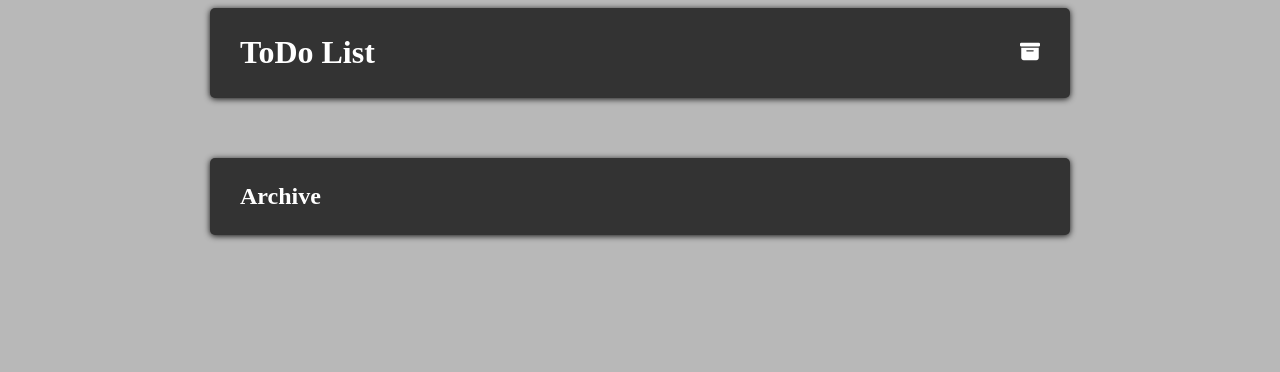
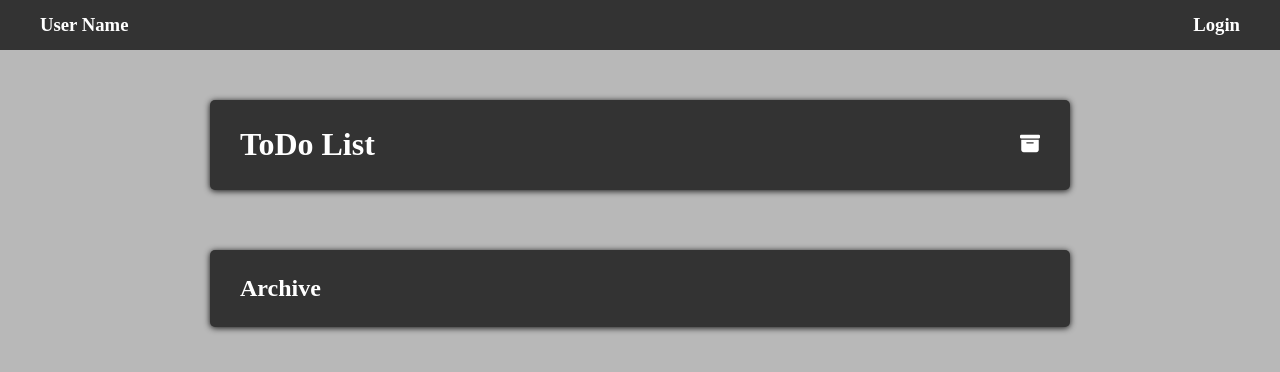
Before and after one commit to NorbertVincze04/ToDoListApp, an Angular app: page /archive in a window 1280 px wide. Shown: the top 372 px of the page. Built offline with nearby package versions, Linux system fonts and the light colour scheme.

Commit message:
header template

```diff
--- a/src/app/app.component.html
+++ b/src/app/app.component.html
@@ -1,3 +1,5 @@
+<app-header></app-header>
+
 <div>
   <app-top-bar></app-top-bar>
   <router-outlet></router-outlet>
--- a/src/app/app.component.ts
+++ b/src/app/app.component.ts
@@ -1,12 +1,12 @@
 import { Component } from '@angular/core';
 import { RouterOutlet } from '@angular/router';
 import { TopBarComponent } from './top-bar/top-bar.component';
-import { MainComponent } from './main/main.component';
+import { HeaderComponent } from './header/header.component';
 
 @Component({
   selector: 'app-root',
   standalone: true,
-  imports: [RouterOutlet, TopBarComponent],
+  imports: [RouterOutlet, TopBarComponent, HeaderComponent],
   templateUrl: './app.component.html',
   styleUrl: './app.component.css',
 })
--- /dev/null
+++ b/src/app/header/header.component.css
@@ -0,0 +1,21 @@
+header {
+  height: 50px;
+  padding-left: 40px;
+  padding-right: 40px;
+  display: flex;
+  justify-content: space-between;
+  align-items: center;
+  background-color: #333;
+  color: white;
+  margin-bottom: 50px;
+}
+
+a {
+  text-decoration: none;
+  color: white;
+  cursor: pointer;
+}
+
+a:hover {
+  color: #b8b8b8;
+}
--- /dev/null
+++ b/src/app/header/header.component.html
@@ -0,0 +1,4 @@
+<header>
+  <h3>User Name</h3>
+  <a routerLink=""><h3>Login</h3></a>
+</header>
--- a/src/styles.css
+++ b/src/styles.css
@@ -1,6 +1,7 @@
 /* You can add global styles to this file, and also import other style files */
 body {
   background-color: #b8b8b8;
+  margin: 0;
 }
 
 button {
```
Also changed, not shown: src/app/header/header.component.ts (added, +12 -0 lines).
